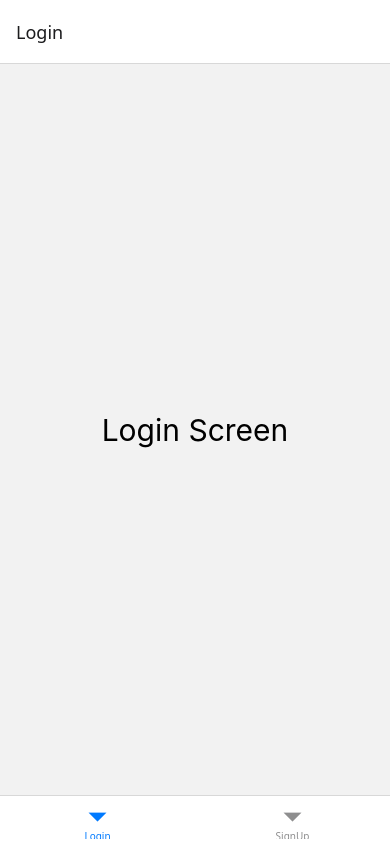
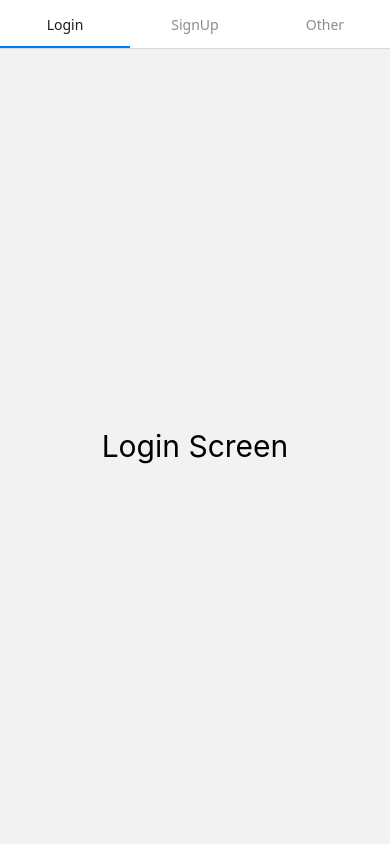
Before and after one commit to harenderbhati/nativeFirstProject, a React Native app: screen / in a window 390 px wide. Built offline with nearby package versions, Linux system fonts and the light colour scheme.

Commit message:
Add Top Material Navigation

```diff
--- a/components/TabNavigation.js
+++ b/components/TabNavigation.js
@@ -1,15 +1,17 @@
 import { StyleSheet, View, Text } from "react-native"
 import {NavigationContainer} from "@react-navigation/native"
 import { createBottomTabNavigator } from '@react-navigation/bottom-tabs';
+import { createMaterialTopTabNavigator } from "@react-navigation/material-top-tabs";
 
 
 export const TabNavigation =()=>{
-     const Tab= createBottomTabNavigator()
+     const Tab= createMaterialTopTabNavigator()
         return(
             <NavigationContainer>
                 <Tab.Navigator>
                     <Tab.Screen name="Login" component={Login}/>
                     <Tab.Screen name="SignUp" component={SignUp }/>
+                    <Tab.Screen name="Other" component={SignUp }/>
                 </Tab.Navigator>
             </NavigationContainer>
         )
--- a/package.json
+++ b/package.json
@@ -11,10 +11,12 @@
   },
   "dependencies": {
     "@react-navigation/bottom-tabs": "^7.2.0",
+    "@react-navigation/material-top-tabs": "^7.1.0",
     "@react-navigation/native": "^7.0.14",
     "@react-navigation/native-stack": "^7.2.0",
     "react": "18.3.1",
     "react-native": "0.76.5",
+    "react-native-pager-view": "^6.6.1",
     "react-native-safe-area-context": "^5.0.0",
     "react-native-screens": "^4.4.0",
     "react-native-webview": "^13.12.5"
```
Also changed, not shown: 1 other file (tests, documents, lock files or other folders).
